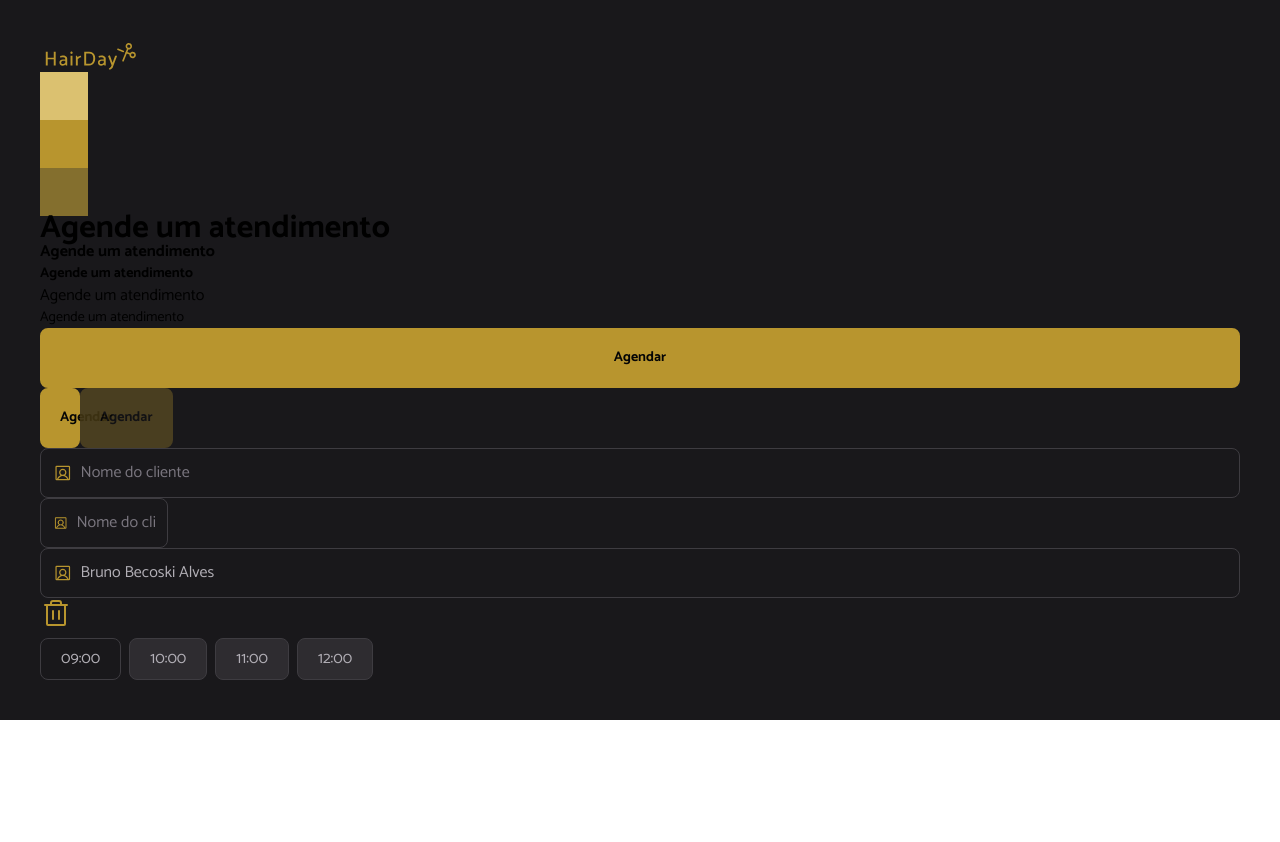
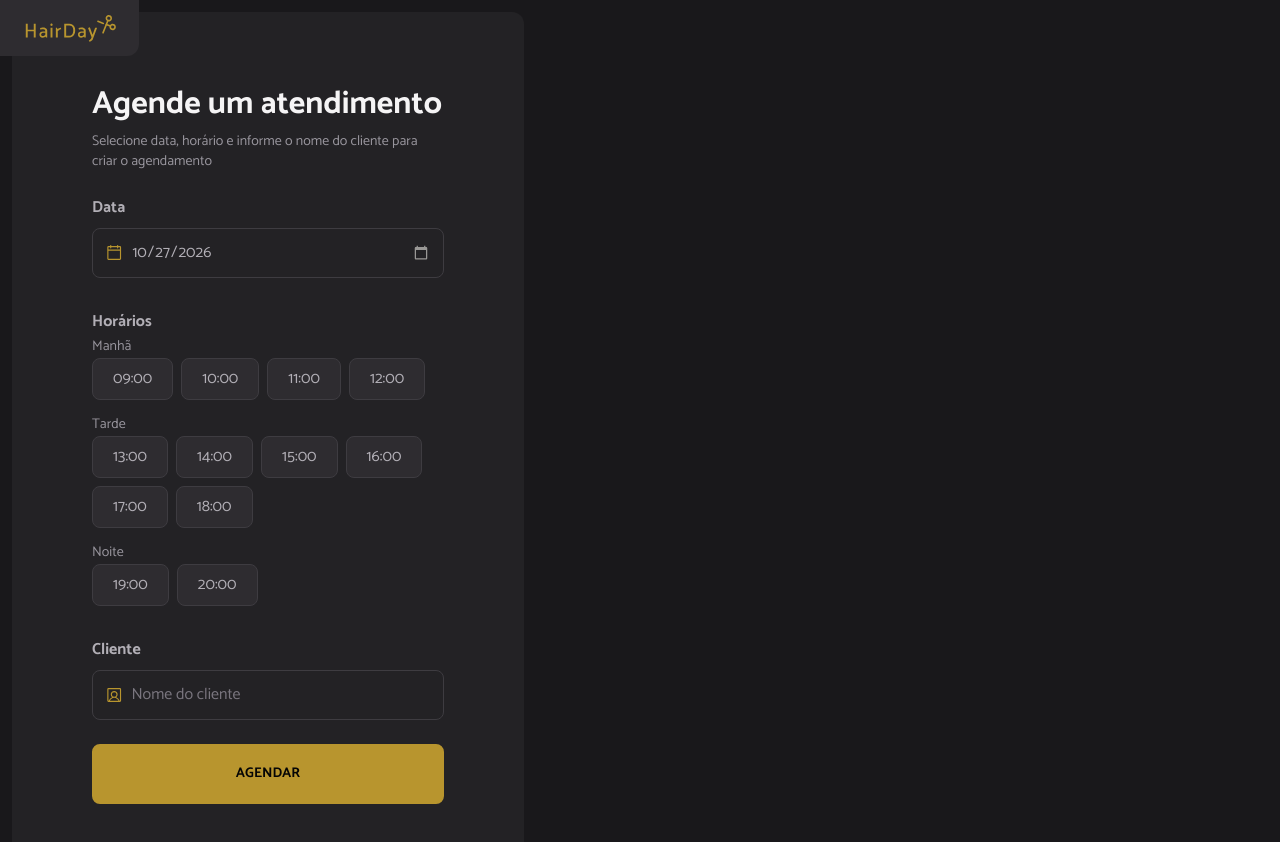
Before and after one commit to BrunoBecoski/reactjs-hairday, a React (Vite) app: page / in a window 1280 px wide. Shown: the top 842 px of the page. Before the commit the page ends 800 px from the top, so only its background shows below. Built offline with nearby package versions, Linux system fonts and the light colour scheme.

Commit message:
Cria o componente Schedule

```diff
--- a/index.html
+++ b/index.html
@@ -14,7 +14,7 @@
       rel="stylesheet"
     />
   </head>
-  <body>
+  <body class="bg-gray-800">
     <div id="root"></div>
     <script type="module" src="/src/main.tsx"></script>
   </body>
--- a/src/App.tsx
+++ b/src/App.tsx
@@ -1,47 +1,15 @@
-import { TrashIcon, UserSquareIcon } from "@phosphor-icons/react";
-
-import { Button } from "./components/button";
-import { Input } from "./components/input";
-import { ButtonIcon } from "./components/buttonIcon";
+import { Schedule } from "./core-components/schedule";
 
 import LogoImg from "./assets/logo.svg";
-import { TimeSelect } from "./components/timeSelect";
 
 export function App() {
   return (
-    <div className="bg-gray-800 p-10">
-      <img src={LogoImg} />
+    <div className="relative p-3 h-full w-full">
+      <div className="bg-gray-600 px-5 py-3 rounded-br-xl absolute top-0 left-0">
+        <img src={LogoImg} alt="HairDay" />
+      </div>
 
-      <div className="size-12 bg-yellow-light"></div>
-      <div className="size-12 bg-yellow-base"></div>
-      <div className="size-12 bg-yellow-dark "></div>
-
-      <p className="text-title-lg">Agende um atendimento</p>
-      <p className="text-title-md">Agende um atendimento</p>
-      <p className="text-title-sm">Agende um atendimento</p>
-      <p className="text-text-md">Agende um atendimento</p>
-      <p className="text-text-sm">Agende um atendimento</p>
-
-      <Button className="w-full">Agendar</Button>
-      <Button className="w-9">Agendar</Button>
-      <Button disabled>Agendar</Button>
-
-      <Input icon={UserSquareIcon} placeholder="Nome do cliente" />
-      <Input
-        icon={UserSquareIcon}
-        placeholder="Nome do cliente"
-        className="w-32"
-      />
-      <Input icon={UserSquareIcon} value="Bruno Becoski Alves" />
-
-      <ButtonIcon icon={TrashIcon} />
-
-      <div className="flex gap-2">
-        <TimeSelect label="09:00" name="test" disabled />
-        <TimeSelect label="10:00" name="test" />
-        <TimeSelect label="11:00" name="test" />
-        <TimeSelect label="12:00" name="test" />
-      </div>
+      <Schedule />
     </div>
   );
 }
--- a/src/components/button.tsx
+++ b/src/components/button.tsx
@@ -6,7 +6,7 @@ export function Button({ className, ...props }: ButtonProps) {
   return (
     <button
       className={`
-        cursor-pointer rounded-lg p-4.5 text-title-sm font-bold border-2
+        cursor-pointer rounded-lg p-4.5 text-title-sm font-bold border-2 uppercase
         text-gray-900 bg-yellow-base border-yellow-base
         not-disabled:hover:border-yellow-light
         disabled:opacity-30 disabled:cursor-not-allowed
--- a/src/components/input.tsx
+++ b/src/components/input.tsx
@@ -20,7 +20,14 @@ export function Input({
     >
       <IconComponent size={20} className="text-yellow-base" />
       <input
-        className="w-full focus:outline-0 text-text-md text-gray-200 placeholder:text-gray-400 placeholder:text-text-md"
+        className="w-full focus:outline-0 text-text-md text-gray-200 placeholder:text-gray-400 placeholder:text-text-md
+          [&::-webkit-calendar-picker-indicator]:invert-67
+          [&::-webkit-calendar-picker-indicator]:sepia-6
+          [&::-webkit-calendar-picker-indicator]:saturate-420
+          [&::-webkit-calendar-picker-indicator]:hue-rotate-216
+          [&::-webkit-calendar-picker-indicator]:opacity-[0.85]
+          [&::-webkit-calendar-picker-indicator]:cursor-pointer
+        "
         {...props}
       />
     </label>
--- /dev/null
+++ b/src/core-components/schedule.tsx
@@ -0,0 +1,78 @@
+import type { SubmitEvent } from "react";
+import { CalendarBlankIcon, UserSquareIcon } from "@phosphor-icons/react";
+
+import { Input } from "../components/input";
+import { TimeSelect } from "../components/timeSelect";
+import { Button } from "../components/button";
+
+export function Schedule() {
+  function handleSubmit(event: SubmitEvent<HTMLFormElement>) {
+    event.preventDefault();
+    console.log(event);
+  }
+
+  return (
+    <form
+      onSubmit={handleSubmit}
+      className="bg-gray-700 rounded-xl flex flex-col max-w-lg p-20"
+    >
+      <h2 className="text-title-lg text-gray-100 mb-4">
+        Agende um atendimento
+      </h2>
+      <p className="text-text-sm text-gray-300 mb-6">
+        Selecione data, horário e informe o nome do cliente para criar o
+        agendamento
+      </p>
+
+      <div className="space-y-8">
+        <div>
+          <div className="text-title-md text-gray-200 mb-2">Data</div>
+          <Input
+            icon={CalendarBlankIcon}
+            type="date"
+            defaultValue={new Date().toLocaleDateString("sv-SE")}
+            min={new Date().toLocaleDateString("sv-SE")}
+          />
+        </div>
+
+        <div>
+          <span className="text-title-md text-gray-200 mb-2">Horários</span>
+          <div className="space-y-3">
+            <span className="text-text-sm text-gray-300 mt-2">Manhã</span>
+            <div className="flex flex-wrap gap-2">
+              <TimeSelect name="time" label="09:00" />
+              <TimeSelect name="time" label="10:00" />
+              <TimeSelect name="time" label="11:00" />
+              <TimeSelect name="time" label="12:00" />
+            </div>
+
+            <span className="text-text-sm text-gray-300 mt-2">Tarde</span>
+            <div className="flex flex-wrap gap-2">
+              <TimeSelect name="time" label="13:00" />
+              <TimeSelect name="time" label="14:00" />
+              <TimeSelect name="time" label="15:00" />
+              <TimeSelect name="time" label="16:00" />
+              <TimeSelect name="time" label="17:00" />
+              <TimeSelect name="time" label="18:00" />
+            </div>
+
+            <span className="text-text-sm text-gray-300 mt-2">Noite</span>
+            <div className="flex flex-wrap gap-2">
+              <TimeSelect name="time" label="19:00" />
+              <TimeSelect name="time" label="20:00" />
+            </div>
+          </div>
+        </div>
+
+        <div className="space-y-8">
+          <div className="text-title-md text-gray-200 mb-2">Cliente</div>
+          <Input icon={UserSquareIcon} placeholder="Nome do cliente" />
+        </div>
+      </div>
+
+      <Button className="mt-6" type="submit">
+        Agendar
+      </Button>
+    </form>
+  );
+}
```
